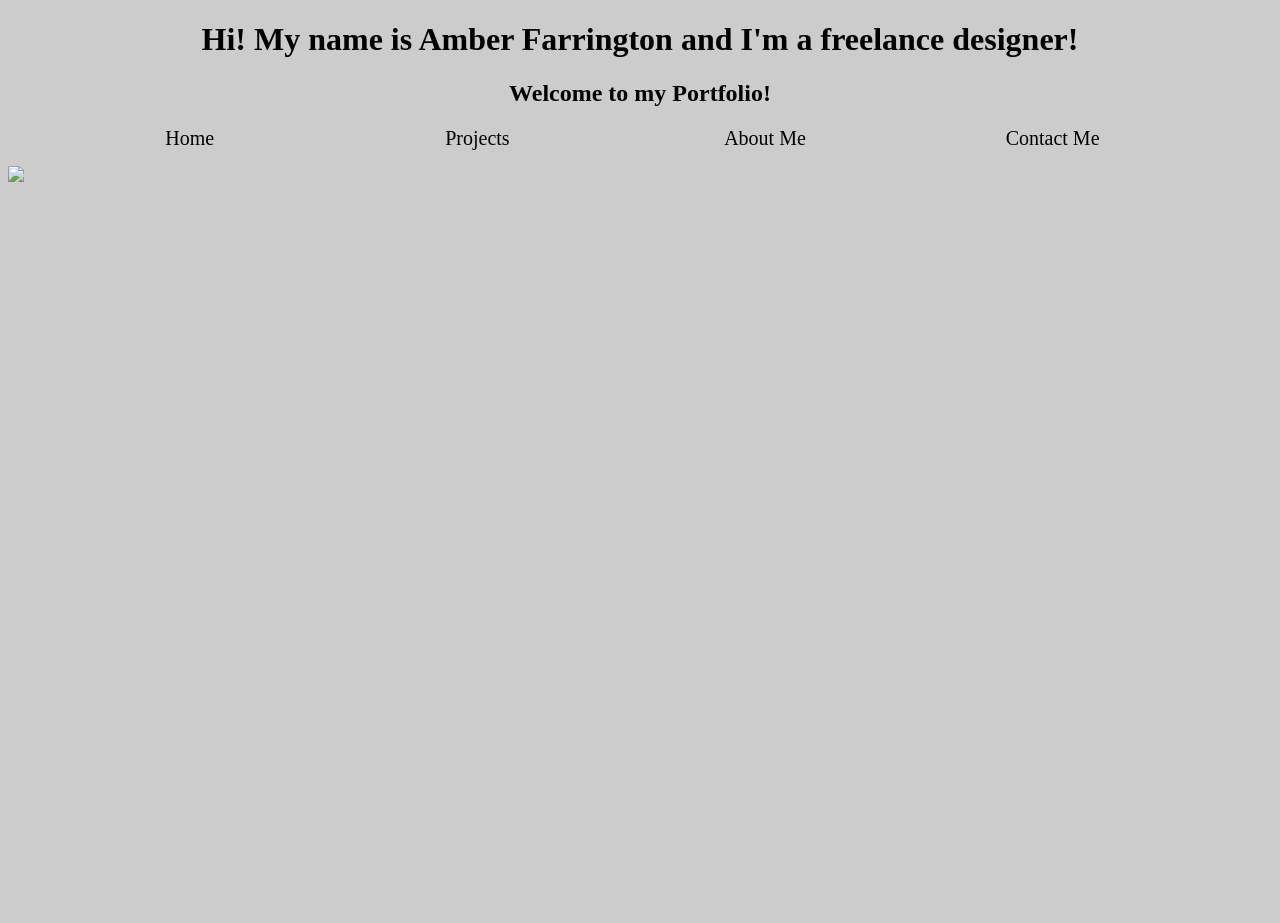
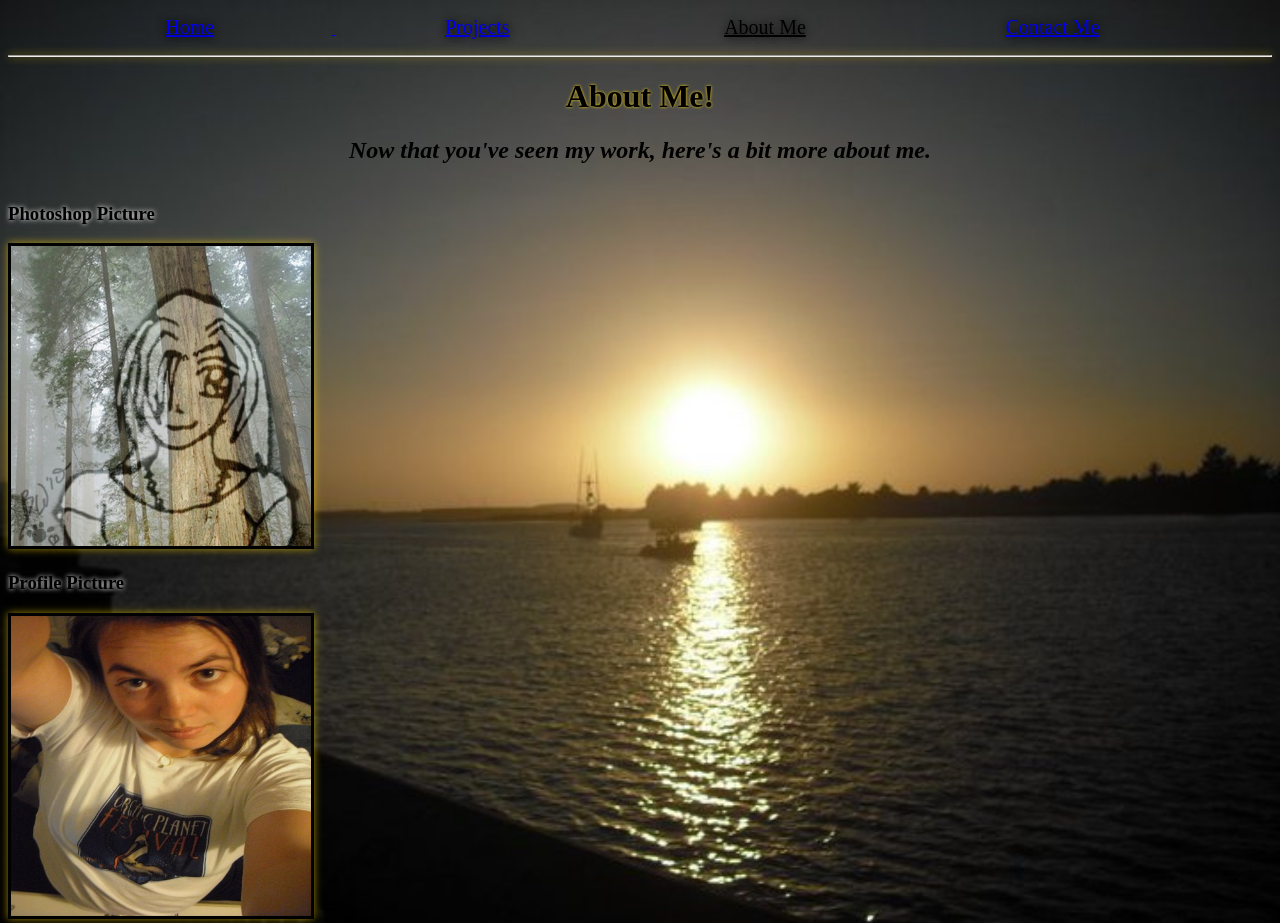
Before and after one commit to NWShadowDev/Portfolio, a plain HTML site: page about.html in a window 1280 px wide. Before the commit the page ends 800 px from the top, so only its background shows below. Drawn offline with Linux system fonts and the light colour scheme.

Commit message:
removed some code, added styles, edited all pages, added images

```diff
--- a/about.html
+++ b/about.html
@@ -4,17 +4,27 @@
     <title>Amber's Portfolio</title>
     <link href="css/style.css" rel="stylesheet" type="text/css">
   </head>
-    <h1>Hi! My name is Amber Farrington and I'm a freelance designer!</h1>
-    <h2>Welcome to my Portfolio!</h2>
-<body>
+  <div>
   <nav class="nav">
     <ul>
-      <li>Home</li>
-      <li>Projects</li>
-      <li>About Me</li>
-      <li>Contact Me</li>
+      <li><a href="index.html">Home</li>
+      <li><a href="projects.html">Projects</a></li>
+      <li class="visited">About Me</strong></a></li>
+      <li><a href="contact.html"> Contact Me</a></li>
     </ul>
   </nav>
-<img src="#">
+</div>
+  <hr>
+
+    <h1>About Me!</h1>
+    <h2>Now that you've seen my work, here's a bit more about me.</h2>
+<body>
+<div id="about_pics">
+  <h3>Photoshop Picture</h3>
+  <img style="display: inline; margin: 0 0px;" title="aboutpic" src="img/aboutpic.jpg" alt="" width="300" height="300" />
+    <h3>Profile Picture</h3>
+  <img style="display: inline; margin: 0 0px;" title="aboutpic2" src="img/aboutpic2.jpg" alt="" width="300" height="300" />
+</div>
+
 </body>
 </html>
--- a/css/style.css
+++ b/css/style.css
@@ -1,16 +1,39 @@
-body {
-  background-color: #ccc;
+html {
+  background: url(../img/bgimg.jpg) no-repeat center center fixed;
+  -webkit-background-size: cover;
+  -moz-background-size: cover;
+  -o-background-size: cover;
+  background-size: cover;
+}
+hr {
+  box-shadow: 0px 1px 3px rgba(0, 0, 0, 0.05) inset, 0px 0px 8px rgba(255, 215, 0, 0.6);
+}
+
+#about_pics {
+  display: inline-block;
+  float: left;
+}
+img {
+    border: 3px solid black;
+    box-shadow: 0px 1px 3px rgba(0, 0, 0, 0.05) inset, 0px 0px 8px rgba(255, 215, 0, 0.6);
 }
 
 h1 {
   text-align: center;
+  text-shadow: 0 0 3px gold;
 }
 
 h2 {
   text-align: center;
+  font-style: oblique;
 }
 
-nav li {
+h3 {
+  text-shadow: 0 0 5px #fff;
+}
+
+nav ul li {
+  text-shadow: 0 0 10px #000;
   text-decoration: none;
   display: inline-block;
   width: 15%;
@@ -19,7 +42,13 @@ nav li {
   text-align: center;
   margin: 0 50px;
 }
-nav li a:hover {
-  color:#006080;
-/*  text-decoration: underline;*/
+a:hover { text-shadow: 0 0 5px #000;
 }
+
+a:visited {
+  color:white;
+}
+
+.visited {
+  text-decoration: underline;
+}
```
Also changed, not shown: contact.html (+13 -7 lines), index.html (+9 -5 lines), projects.html (+13 -7 lines), img/aboutpic.jpg (added), img/aboutpic2.jpg (added), img/bgimg.jpg (added).
